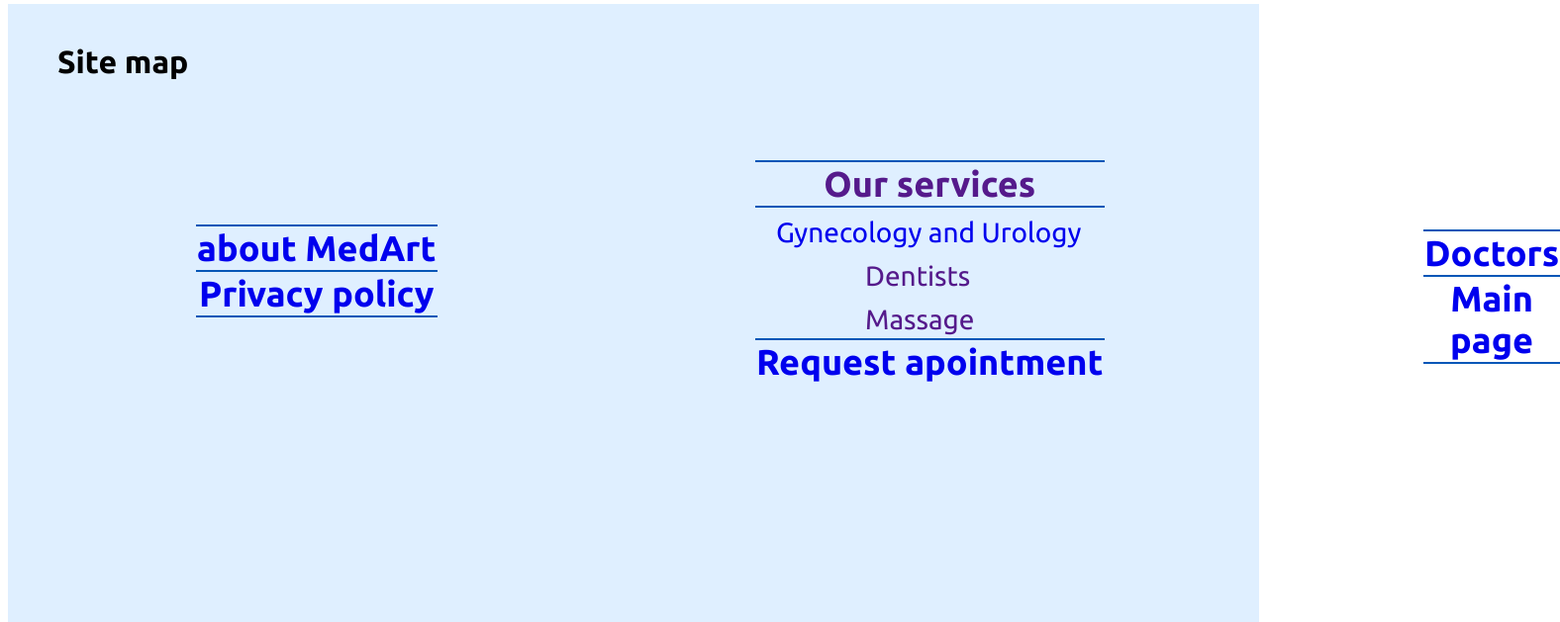
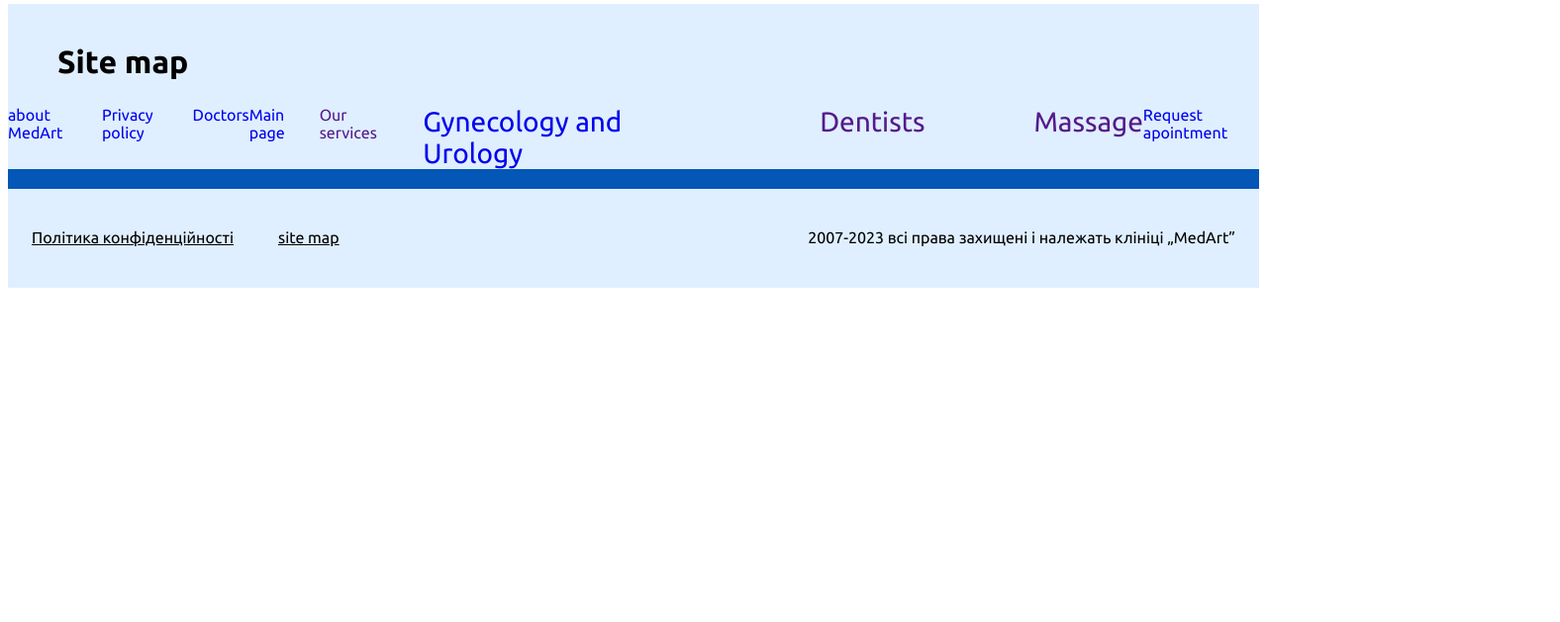
Before and after one commit to Dm1tr0P/MedArt2.0, a plain HTML site: page sitemap.html in a window 1280 px wide. Shown: the part 127-756 px from the top of the page at 99% size, 1576 px wide, since content can reach past the window. Drawn offline with Linux system fonts and the light colour scheme.

Commit message:
fdadad
adad

```diff
--- a/media.css
+++ b/media.css
@@ -308,6 +308,9 @@
     width: 360px;
     height: 380px;
   }
+  .container-flex-doc {
+    gap: 100px;
+  }
 }
 @media screen and (min-width: 1158px) {
   .WhyMed {
@@ -357,4 +360,10 @@
     width: 560px;
     height: 600px;
   }
+  .div-site-map {
+    display: flex;
+  }
+  .div-site {
+    display: flex;
+  }
 }
--- a/sitemap.html
+++ b/sitemap.html
@@ -5,7 +5,7 @@
     <meta name="viewport" content="width=device-width, initial-scale=1.0" />
     <title>MedArt</title>
     <link rel="stylesheet" href="style.css" />
-    <link rel="stylesheet" href="media.css">
+    <link rel="stylesheet" href="media.css" />
     <link rel="preconnect" href="https://fonts.googleapis.com" />
     <link rel="preconnect" href="https://fonts.gstatic.com" crossorigin />
     <link
@@ -18,19 +18,31 @@
     <!-- ADAPT HEADER -->
     <section class="top-nav">
       <div>
-        <a href="index.html"><img src="img/MedArtLogo.png" alt="Logo" class="Logo"></a>
+        <a href="index.html"
+          ><img src="img/MedArtLogo.png" alt="Logo" class="Logo"
+        /></a>
       </div>
       <div class="appointment-phone">
-        <h2><a href="appointment.html" class="app-ph">Записатися на прийом</a></h2>
+        <h2>
+          <a href="appointment.html" class="app-ph">Записатися на прийом</a>
+        </h2>
       </div>
       <input id="menu-toggle" type="checkbox" />
-      <label class='menu-button-container' for="menu-toggle">
-      <div class='menu-button'></div>
+      <label class="menu-button-container" for="menu-toggle">
+        <div class="menu-button"></div>
       </label>
       <ul class="menu">
-        <li><a href="about.html"><h2 class="zero-weight">Про MedArt</h2></a></li>
-        <li><a href="doctors.html"><h2 class="zero-weight">Лікарі MedArt</h2></a></li>
-        <li><a class="link" href="tel:+0673820388"><h3 class="zero-weight">067 382 0388</h3></a></li>
+        <li>
+          <a href="about.html"><h2 class="zero-weight">Про MedArt</h2></a>
+        </li>
+        <li>
+          <a href="doctors.html"><h2 class="zero-weight">Лікарі MedArt</h2></a>
+        </li>
+        <li>
+          <a class="link" href="tel:+0673820388"
+            ><h3 class="zero-weight">067 382 0388</h3></a
+          >
+        </li>
         <li><h2>Наші Послуги</h2></li>
         <li><a href="dantist.html">Стоматологія</a></li>
         <li><a href="gynecologyandurology.html">Гінекологія та Урологія</a></li>
@@ -45,12 +57,21 @@
               ><img src="img/MedArtLogo.png" alt="MedArtLogo" class="Logo"
             /></a>
             <ul class="list menu" id="main_nav">
-            <li><a href="">Наші Послуги</a>
+              <li>
+                <a href="">Наші Послуги</a>
                 <div class="hiden-menu">
                   <ul>
                     <li><a href="dantist.html">Стоматологія</a></li>
-                  <li><a href="gynecologyandurology.html">Гінекологія та Урологія</a></li>
-                  <li><a href="massage.html">Неврологія, травматологія та масаж</a></li>
+                    <li>
+                      <a href="gynecologyandurology.html"
+                        >Гінекологія та Урологія</a
+                      >
+                    </li>
+                    <li>
+                      <a href="massage.html"
+                        >Неврологія, травматологія та масаж</a
+                      >
+                    </li>
                   </ul>
                 </div>
               </li>
@@ -76,41 +97,27 @@
     <section class="site-map-body">
       <section class="background-color-sitemap">
         <h2 class="site-map">Site map</h2>
-        <table class="table-sitemap1">
-          <tr>
-            <th><a class="link" href="about.html">about MedArt</a></th>
-          </tr>
-          <tr>
-            <th>
+        <div class="div-site-map">
+          <div class="div-site">
+            <a class="link" href="about.html">about MedArt</a>
             <a class="link" href="policy.html">Privacy policy</a>
-            </th>
-          </tr>
-        </table>
-        <table class="table-sitemap3">
-          <tr>
-            <th><a class="link" href="doctors.html">Doctors</a></th>
-          </tr>
-          <tr>
-            <th><a class="link" href="index.html">Main page</a></th>
-          </tr>
-        </table>
-        <table class="table-sitemap2">
-          <tr class="our-services">
-            <th><a class="link" href="">Our services</a></th>
-          </tr>
-          <tr>
-            <td><a class="service1" href="gynecologyandurology.html">Gynecology and Urology</a></td>
-          </tr>
-          <tr>
-            <td><a class="service2" href="">Dentists</a></td>
-          </tr>
-          <tr class="massage">
-            <td><a class="service3" href="">Massage</a></td>
-          </tr>
-          <tr class="request">
-            <th><a href="appointment.html" class="Request-Site-Map">Request apointment</a></th>
-          </tr>
-        </table>
+            <a class="link" href="doctors.html">Doctors</a>
+          </div>
+          <div class="div-site">
+            <a class="link" href="index.html">Main page</a>
+            <a class="link" href="">Our services</a>
+            <a class="service1" href="gynecologyandurology.html"
+              >Gynecology and Urology</a
+            >
+          </div>
+          <div class="div-site">
+            <a class="service2" href="">Dentists</a>
+            <a class="service3" href="">Massage</a>
+            <a href="appointment.html" class="Request-Site-Map"
+              >Request apointment</a
+            >
+          </div>
+        </div>
       </section>
       <!-- FOOTER -->
       <div class="div-color-blue"></div>
```
Lines whose indentation alone changed are shown as unchanged.
